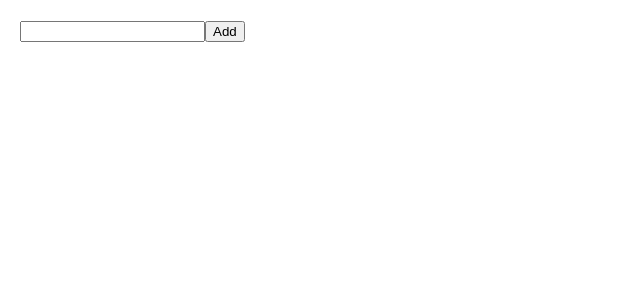
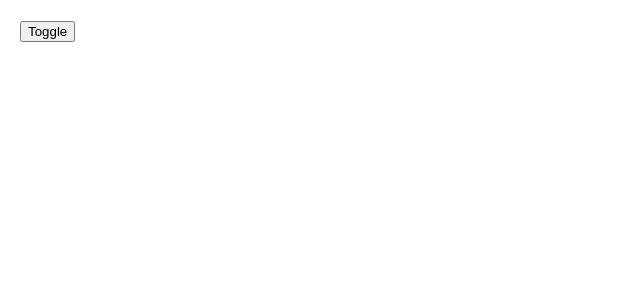
Before and after one commit to Nguyentruongphivolder9/project-react-tiktok, a React (Create React App) app: page / in a window 1280 px wide. Shown: the top 300 px of the page, without its empty margins (0-640 px from the left). Built offline with nearby package versions, Linux system fonts and the light colour scheme.

Commit message:
mounted and unmounted

```diff
--- a/src/App.js
+++ b/src/App.js
@@ -1,180 +1,17 @@
 import { useState } from 'react';
-
-// const orders = [100, 200, 300];
-
-// const gifts = [
-//   'CPU i9',
-//   'RAM 32GB RGB',
-//   'RGB Keyboard'
-// ]
-
-// const courses = [
-//   {
-//     id: 1,
-//     name: 'HTML, CSS'
-//   },
-//   {
-//     id: 2,
-//     name: 'JavaScript'
-//   },
-//   {
-//     id: 3,
-//     name: 'ReactJS'
-//   }
-// ]
+import Content from './Content';
 
 function App() {
+  const [show, setShow] = useState(false);
 
-  // const [counter, setCounter] = useState(() => {
-  //   const total = orders.reduce((total, cur) => total + cur)
-
-  //   console.log(total);
-  //   return total;
-  // })
-
-  // const [info, setInfo] = useState({
-  //   name: 'Nguyen Song Nguyen',
-  //   age: 2,
-  //   address: 'HCM, VN'
-  // })
-
-  // const handleIncrease = () => {
-  // setCounter(prevState => prevState + 1)
-  // setCounter(prevState => prevState + 1)
-  // setCounter(prevState => prevState + 1)
-  // }
-
-  // const handleUpdate = () => {
-  // setInfo({
-  //   ...info,
-  //   bio: 'Yeu mau hong, ghet su gia doi'
-  // })
-
-  //dung trong su ly logic
-  // setInfo(prev => {
-
-  // logic...
-
-  //     return {
-  //       ...info,
-  //       bio: 'Yeu mau hong, ghet su gia doi'
-  //     }
-  //   })
-  // }
-
-  // const [gift, setGift] = useState()
-
-  // const ramdomGift = () => {
-  //   const index = Math.floor(Math.random() * gifts.length)
-
-  //   setGift(gifts[index]);
-  // }
-
-  // const [name, setName] = useState('')
-  // const [email, setEmail] = useState('')
-
-  // const handleSubmit = () => {
-  // Call API
-  //   console.log({
-  //     name,
-  //     email
-  //   });
-  // }
-
-  //* checkbox
-  // const [checked, setCheck] = useState([])
-
-  // console.log(checked)
-  // const handleCheck = (id) => {
-  //   setCheck(prev => {
-  //     const isChekced = checked.includes(id)
-
-  //     if(isChekced){
-  //       //Uncheck
-  //       return checked.filter(item => item !== id)
-  //     } else {
-  //       return [...prev, id]
-  //     }
-  //   })
-  // }
-
-  // const handleSubmit = () => {
-  //   //Call API
-  //   console.log({ id: checked });
-  // }
-
-
-  const [job, setJob] = useState('')
-  const [jobs, setJobs] = useState(() => {
-    const storageJobs = JSON.parse(localStorage.getItem('jobs'))
-
-    return (storageJobs ?? [])
-  })
-
-  const handleSubmit = () => {
-    setJobs(prev => {
-      const newJob = [...prev, job]
-
-      const jsonJobs = JSON.stringify(newJob)
-      localStorage.setItem('jobs', jsonJobs)
-
-      return newJob
-    })
-    setJob('')
+  const handleClick = () => {
+    setShow(!show)
   }
-
 
   return (
     <div className="App" style={{ padding: 20 }}>
-      {/* <button onClick={handleIncrease}>Increase</button> */}
-
-      {/* <h1>{gift || 'Chưa có phần thưởng'}</h1> */}
-      {/* <button onClick={ramdomGift}>Lấy Thưởng</button> */}
-
-      {/* <input
-        value={name}
-        onChange={e => setName(e.target.value)}
-      />
-      <input
-        value={email}
-        onChange={e => setEmail(e.target.value)}
-      /> */}
-      {/* <button onClick={handleSubmit}>Submit</button> */}
-
-      {/* {courses.map(course => (
-        <div key={course.id}>
-          <input
-            type="radio"
-            checked={checked === course.id}
-            onChange={() => setCheck(course.id)}
-          />
-          {course.name}
-        </div>
-      ))} */}
-
-      {/* {courses.map(course => (
-        <div key={course.id}>
-          <input
-            type="checkbox"
-            checked={checked.includes(course.id)}
-            onChange={() => handleCheck(course.id)}
-          />
-          {course.name}
-        </div>
-      ))}
-      <button onClick={handleSubmit}>Register</button> */}
-
-      <input
-        value={job}
-        onChange={e => setJob(e.target.value)}
-      />
-      <button onClick={handleSubmit}>Add</button>
-
-      <ul>
-        {jobs.map((job, index) => (
-          <li key={index}>{job}</li>
-        ))}
-      </ul>
+      <button onClick={handleClick}>Toggle</button>
+      {show && <Content />}
     </div>
   );
 }
--- /dev/null
+++ b/src/Content.js
@@ -0,0 +1,8 @@
+
+function Content() {
+    return (
+        <h2>HELLO MY FRIENT</h2>
+    )
+}
+
+export default Content;
```
